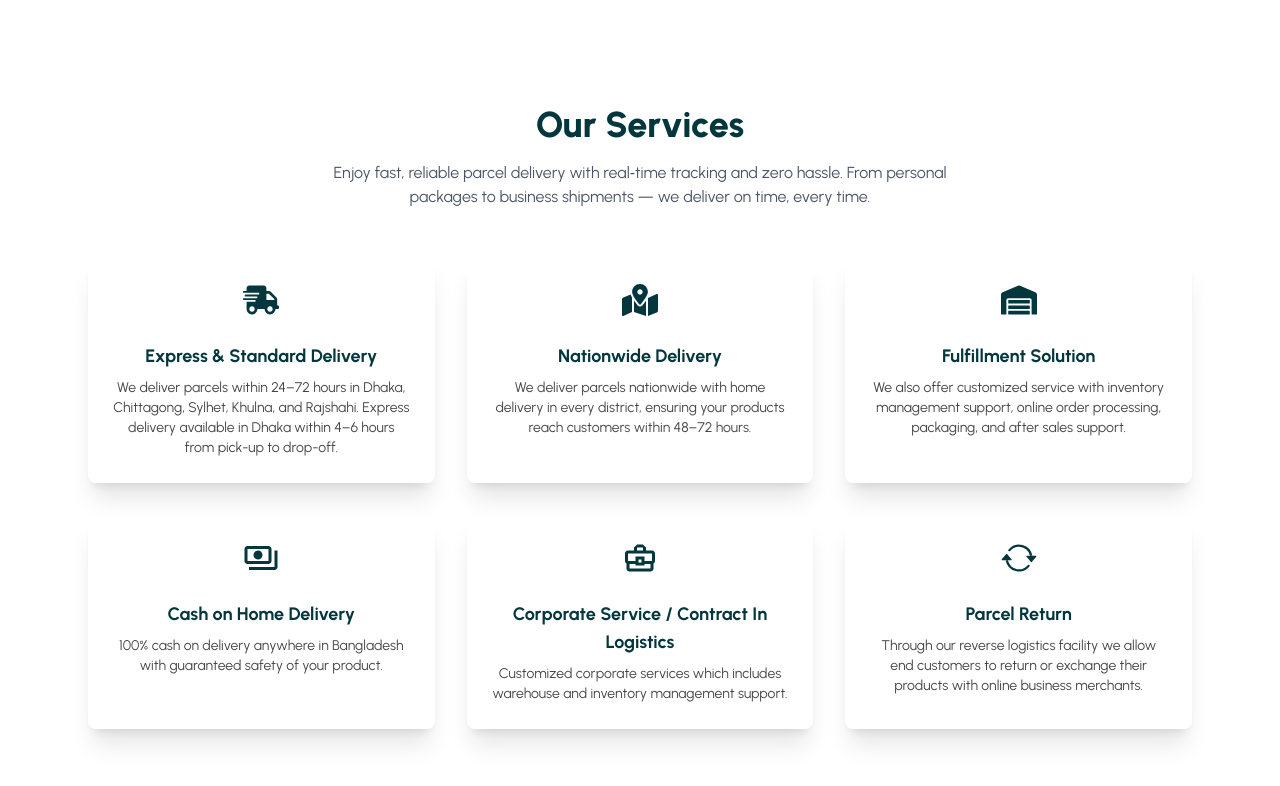
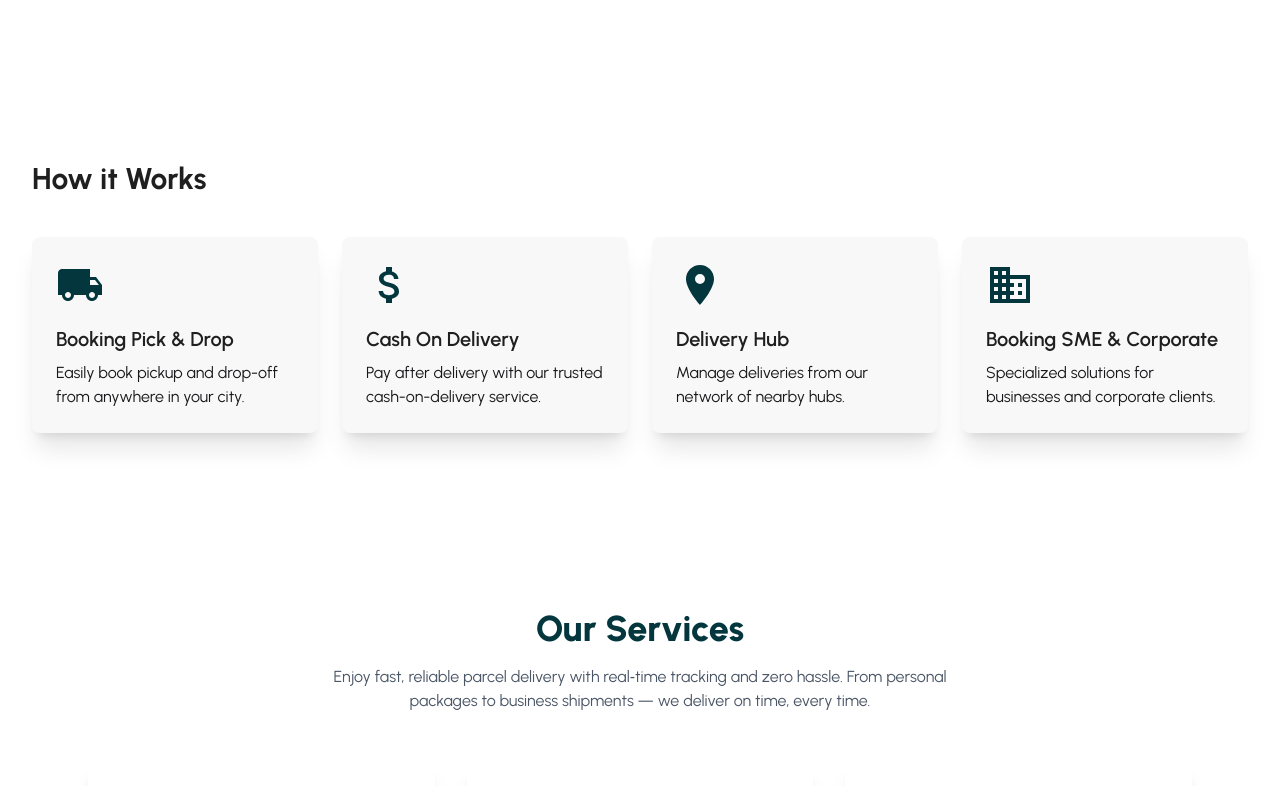
Before and after one commit to islamemon59/zap-shift-client, a React (Vite) app: page / in a window 1280 px wide. Shown: the part 674-1460 px from the top of the page. Built offline with nearby package versions, Linux system fonts and the light colour scheme; no server answers.

Commit message:
howit works section added

```diff
--- a/src/Pages/Home/Home/Home.jsx
+++ b/src/Pages/Home/Home/Home.jsx
@@ -4,13 +4,18 @@ import ServiceSection from "../ServiceSection/ServiceSection";
 import ClientsSection from "../ClientSection/ClientSection";
 import BenefitsSection from "../Benefits/BenefitsSection";
 import BeMerchant from "../BeMerchant/BeMerchant";
+import HowItWorks from "../HowItWorks/HowItWorks";
 
 const Home = () => {
   return (
     <div className="space-y-28">
       {/* Banner Section */}
+      <section className="mt-10">
+        <Banner />
+      </section>
+      {/* How it works section */}
       <section>
-        <Banner />
+        <HowItWorks/>
       </section>
       {/* Service Section */}
       <section>
--- /dev/null
+++ b/src/Pages/Home/HowItWorks/HowItWorks.jsx
@@ -0,0 +1,55 @@
+import React from "react";
+import {
+  MdLocalShipping,
+  MdAttachMoney,
+  MdLocationOn,
+  MdBusiness,
+} from "react-icons/md";
+import HowItWorksCard from "./HowItWorksCard";
+
+const HowItWorks = () => {
+  const howItWorksData = [
+    {
+      id: 1,
+      icon: <MdLocalShipping className="text-5xl text-primary" />,
+      title: "Booking Pick & Drop",
+      description:
+        "Easily book pickup and drop-off from anywhere in your city.",
+    },
+    {
+      id: 2,
+      icon: <MdAttachMoney className="text-5xl text-primary" />,
+      title: "Cash On Delivery",
+      description:
+        "Pay after delivery with our trusted cash-on-delivery service.",
+    },
+    {
+      id: 3,
+      icon: <MdLocationOn className="text-5xl text-primary" />,
+      title: "Delivery Hub",
+      description: "Manage deliveries from our network of nearby hubs.",
+    },
+    {
+      id: 4,
+      icon: <MdBusiness className="text-5xl text-primary" />,
+      title: "Booking SME & Corporate",
+      description:
+        "Specialized solutions for businesses and corporate clients.",
+    },
+  ];
+  return (
+    <div>
+      <section className="py-10 px-4 md:px-8 bg-base-100 text-start">
+        <h2 className="text-3xl font-bold mb-10 text-primary-content">How it Works</h2>
+
+        <div className="grid gap-6 grid-cols-1 sm:grid-cols-2 lg:grid-cols-4">
+          {howItWorksData.map((step) => (
+            <HowItWorksCard step={step}></HowItWorksCard>
+          ))}
+        </div>
+      </section>
+    </div>
+  );
+};
+
+export default HowItWorks;
--- /dev/null
+++ b/src/Pages/Home/HowItWorks/HowItWorksCard.jsx
@@ -0,0 +1,13 @@
+import React from "react";
+
+const HowItWorksCard = ({ step }) => {
+  return (
+    <div key={step.id} className="card bg-base-200 shadow-xl p-6">
+      <div className="mb-4">{step.icon}</div>
+      <h3 className="text-xl font-semibold mb-2 text-primary-content">{step.title}</h3>
+      <p className="text-base ">{step.description}</p>
+    </div>
+  );
+};
+
+export default HowItWorksCard;
--- a/src/Pages/Home/Shared/Footer/Footer.jsx
+++ b/src/Pages/Home/Shared/Footer/Footer.jsx
@@ -3,7 +3,7 @@ import ProFastLogo from "../ProFastLogo/ProFastLogo";
 
 const Footer = () => {
   return (
-    <footer className="footer footer-horizontal footer-center bg-neutral text-neutral-content p-10">
+    <footer className="footer footer-horizontal footer-center bg-neutral text-neutral-content p-10 mt-28">
       <aside>
         <ProFastLogo></ProFastLogo>
         <p className="font-bold">
--- a/src/Pages/Home/Shared/Header/Header.jsx
+++ b/src/Pages/Home/Shared/Header/Header.jsx
@@ -6,7 +6,7 @@ const Header = () => {
   const links = (
     <>
       <li>
-        <NavLink to="/home">Home</NavLink>
+        <NavLink to="/">Home</NavLink>
       </li>
       <li>
         <NavLink to="/coverage">Coverage</NavLink>
--- a/src/Routes/Router.jsx
+++ b/src/Routes/Router.jsx
@@ -20,7 +20,7 @@ export const router = createBrowserRouter([
                 path: "coverage",
                 Component: Coverage,
                 hydrateFallbackElement: <Loader/>,
-                loader: () => fetch("/coverageData.json")
+                loader: () => fetch("./coverageData.json")
             }
         ]
     },
```
